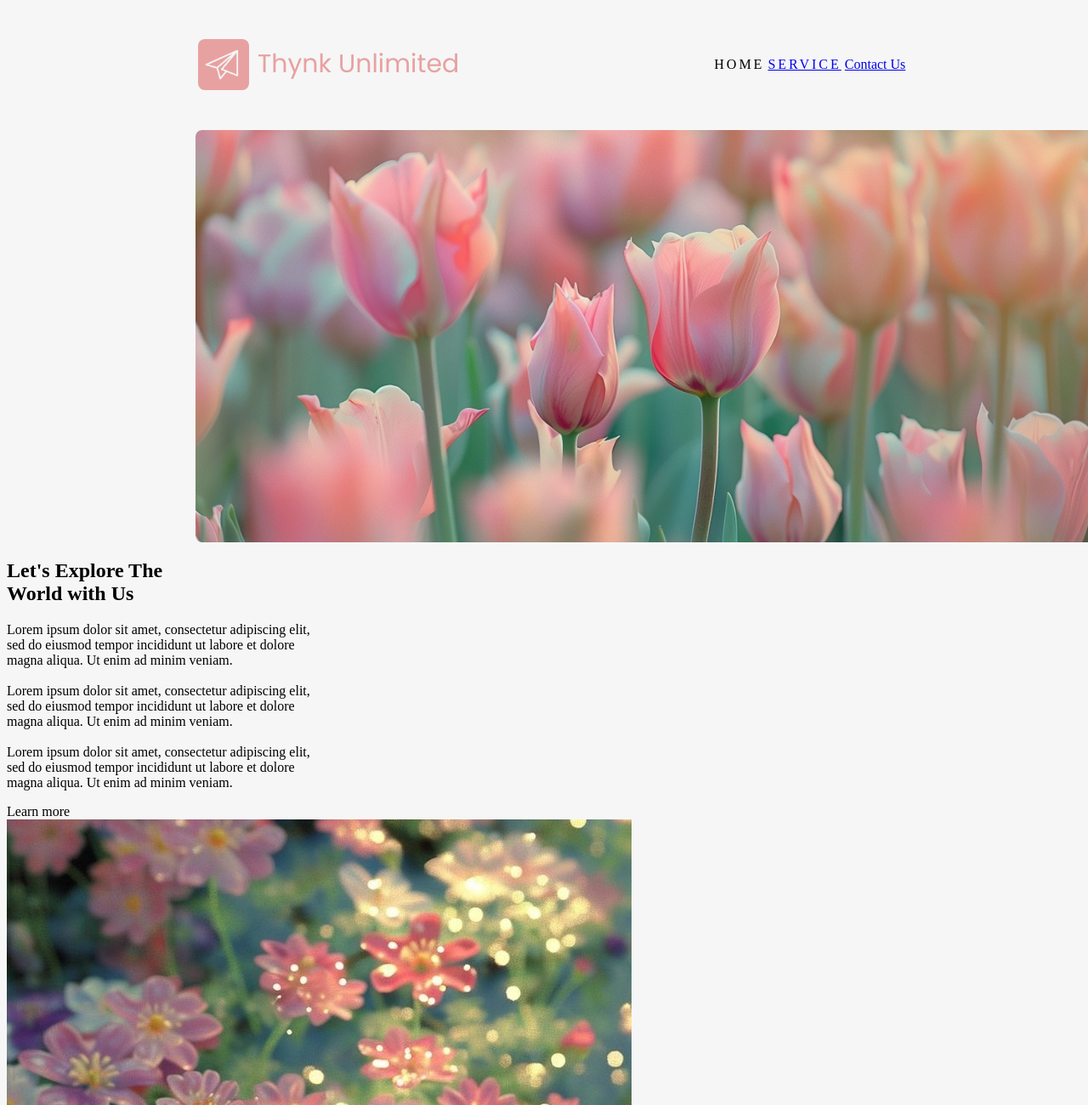
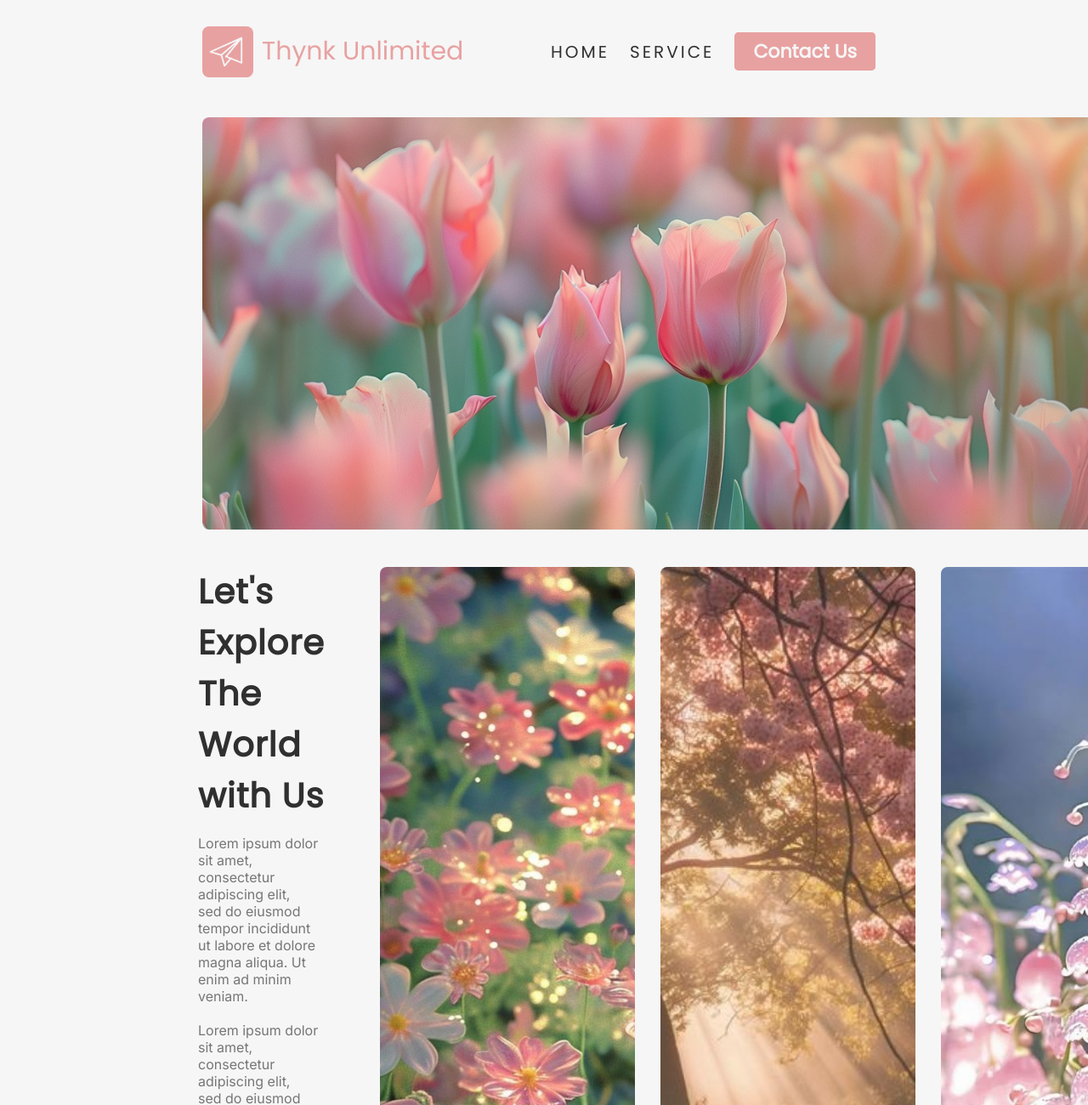
Before and after one commit to annafcosta/Landing-Page-Project, a plain HTML site: page src/index.html in a window 1280 px wide. Shown: the top 1300 px of the page at 85% size. Drawn offline with Linux system fonts and the light colour scheme.

Commit message:
Update style.css

```diff
--- a/src/css/style.css
+++ b/src/css/style.css
@@ -25,9 +25,9 @@ h1 {
 
 .header {
     display: flex;
-    flex-direction: row;
+    justify-content: space-between;
     align-items: center;
-    padding-top: 25px;
+    padding: 10px 5px;
 }
 
 .logo-title {
@@ -36,23 +36,66 @@ h1 {
     margin-left: 225px;
 }
 
+/* NAV AND OPTIONS (tag a) FORMATTING */
+
 nav {
-    margin-left: 300px;
-    margin-right: 20px;
-}
-
-.a1, .a2 {
-    letter-spacing: 3px;
+    margin-right: 253px;
+    justify-content: space-around;
 }
 
 .a1 {
+    font-family: "Poppins", sans-serif;
+    letter-spacing: 3px;
+    font-size: 20px;
+    margin-right: 20px;
+    color: #303030;
+}
 
+.a1:hover {
+    color: #e8a1a1;
+    font-weight: 700;
+    cursor: default;
+}
+
+.a2 {
+    font-family: "Poppins", sans-serif;
+    letter-spacing: 3px;
+    font-size: 20px;
+    margin-right: 20px;
+    color: #303030;
+    text-decoration: none
+}
+
+.a2:hover {
+    color: #e8a1a1;
+    font-weight: 700;
+    cursor: default;
+}
+
+.a3 {
+    border: #e8a1a1 solid 2px;
+    border-radius: 5px;
+    background-color: #e8a1a1;
+    padding: 5px 20px;
+    font-size: 22px;
+    color: #f6f6f6;
+    font-family: "Poppins", sans-serif;
+    font-weight: 600;
+    text-decoration: none
+}
+
+.a3:hover {
+    background-color: #f6f6f6;
+    border: #e8a1a1 solid 2px;
+    border-radius: 5px;
+    color: #e8a1a1;
+    cursor: default;
 }
 
 .image-main {
     display: flex;
-    padding-left: 222px;
-    padding-top: 35px;
+    padding-left: 230px;
+    padding-top: 25px;
 }
 
 .image-central {
@@ -60,3 +103,61 @@ nav {
     height: 485px;
     border-radius: 8px;
 }
+
+/* MAIN FORMATTING */
+
+h2 {
+    margin-left: 225px;
+    color: #303030;
+    font-family: "Poppins", sans-serif;
+    font-size: 40px;
+    font-weight: 600;
+    margin-bottom: 5px;
+    letter-spacing: 1px;
+}
+
+.text p {
+    margin-left: 225px;
+    font-family: "Inter", sans-serif;
+    color: #767676;
+    margin-bottom: 35px;
+}
+
+.button {
+    margin-left: 225px;
+    border: #e8a1a1 solid 2px;
+    border-radius: 5px;
+    background-color: #e8a1a1;
+    padding: 5px 20px;
+    font-size: 22px;
+    color: #f6f6f6;
+    font-family: "Poppins", sans-serif;
+    font-weight: 600;
+}
+
+.button:hover {
+    background-color: #f6f6f6;
+    border: #e8a1a1 solid 2px;
+    border-radius: 5px;
+    color: #e8a1a1;
+    cursor: default;
+}
+
+.text-and-images {
+    display: flex;
+    margin-top: 10px;
+}
+
+.images {
+    display: flex;
+    gap: 30px;
+    margin-left: 65px;
+}
+
+.figure1, .figure3, .figure2{
+    width: 300px;
+    height: auto;
+    object-fit: cover;
+    border-radius: 8px;
+    margin-top: 34px;
+}
```
